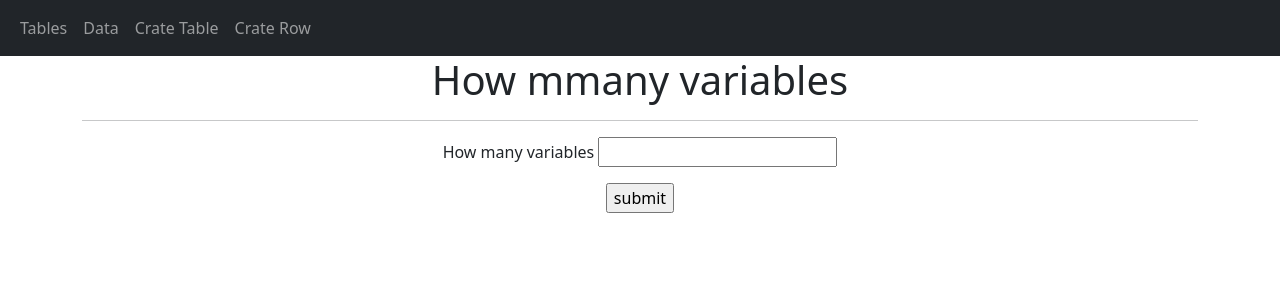
After one commit to reinisdreska/Flask-data, a Flask app: page /crate_table_variable in a window 1280 px wide. The commit adds this page. Shown: the top 300 px of the page. Run offline with Flask 2, Linux system fonts and the light colour scheme; parts of the project's set-up code (start-up, migrations or seed data) failed here and were passed over.

Commit message:
pareiza tabulu pievienosana

```diff
--- a/app.py
+++ b/app.py
@@ -40,14 +40,24 @@ def data():
         table_string = str(table_dict)
         table = table_string.replace("Table", "").replace("{", "").replace("}", "").replace(":", "").replace("'", "")
         print(table)
-        mycursor.execute("SELECT  * FROM "+ table +" LIMIT 10")
+        mycursor.execute("SELECT  * FROM "+ table)
         data_tuples = mycursor.fetchall()
         field_names = [i[0] for i in mycursor.description]
         return render_template("data.html", title="Data", data = data_tuples, field_names = field_names)
 
-@app.route("/crate_table")
+@app.route("/crate_table_variable")
+def crate_table_variable():
+    return render_template("crate_table_variable.html", title="How mmany variables")
+
+@app.route("/crate_table", methods = ['POST'])
 def crate_table():
-    return render_template("crate_table.html", title="Crate Table ")
+    if request.method == 'POST':
+        variable_raw = request.form
+        variable_dict = variable_raw.to_dict(flat=True)
+        variable_string = str(variable_dict)
+        variable = variable_string.replace("Variables", "").replace("{", "").replace("}", "").replace(":", "").replace("'", "")
+        variable_int = int(variable)
+        return render_template("crate_table.html", title = "Crate Table", variable = variable_int)
 
 @app.route("/crate_table_end", methods = ['POST'])
 def crate_table_end():
@@ -55,11 +65,18 @@ def crate_table_end():
         table_raw = request.form
         table_dict = table_raw.to_dict(flat=True)
         table_string = str(table_dict)
-        table = table_string.replace("Table", "").replace("variable_1", "").replace("variable_2", "").replace("variable_3", "").replace("variable_4", "").replace("variable_5", "").replace("{", "").replace("}", "").replace(":", "").replace("'", "").replace(",", "")
+        table = table_string.replace("Table", "").replace("{", "").replace("}", "").replace(":", "").replace("'", "").replace(",", "")
+        length_table = len(table_dict) - 1
+        for i in range(length_table):
+            table = table.replace("variable_"+ str(i),"")
         table_arr = table.split()
-        print(table_arr)
-        mycursor.execute("CREATE TABLE "+ table_arr[0] +" ( "+ table_arr[1] + " VARCHAR(100), "+ table_arr[2] + " VARCHAR(100), "+ table_arr[3] + " VARCHAR(100), "+ table_arr[4] + " VARCHAR(100), "+ table_arr[5] + " VARCHAR(100))")
-        return render_template("crate.html", title="Crate ")
+        length_table_string = len(table_arr) - 1
+        create_table_string = "CREATE TABLE "+ table_arr[0] +" ( "
+        for i in range(length_table_string):
+            create_table_string = create_table_string + table_arr[i+1] + " VARCHAR(100), "
+        create_table_string = create_table_string [:-2]+ ")"
+        mycursor.execute(create_table_string)
+        return render_template("crate.html", title="Crate")
 
 @app.route("/crate_row")
 def crate_row():
--- a/templates/base.html
+++ b/templates/base.html
@@ -21,7 +21,7 @@
                             <a class="nav-link" href="/which_table">Data</a>
                         </li>
                         <li class="nav-item">
-                            <a class="nav-link" href="/crate_table">Crate Table</a>
+                            <a class="nav-link" href="/crate_table_variable">Crate Table</a>
                         </li>
                         <li class="nav-item">
                             <a class="nav-link" href="/crate_row">Crate Row</a>
--- /dev/null
+++ b/templates/crate_table_variable.html
@@ -0,0 +1,8 @@
+{% extends "base.html" %}
+
+{% block content %}
+    <form action = "http://localhost:5000/crate_table" method = "POST">
+        <p>How many variables <input type = "text" name = "Variables" /></p>
+        <p><input type = "submit" value = "submit" /></p>
+    </form>
+{% endblock %}
```
Also changed, not shown: templates/crate_table.html (+4 -5 lines).
